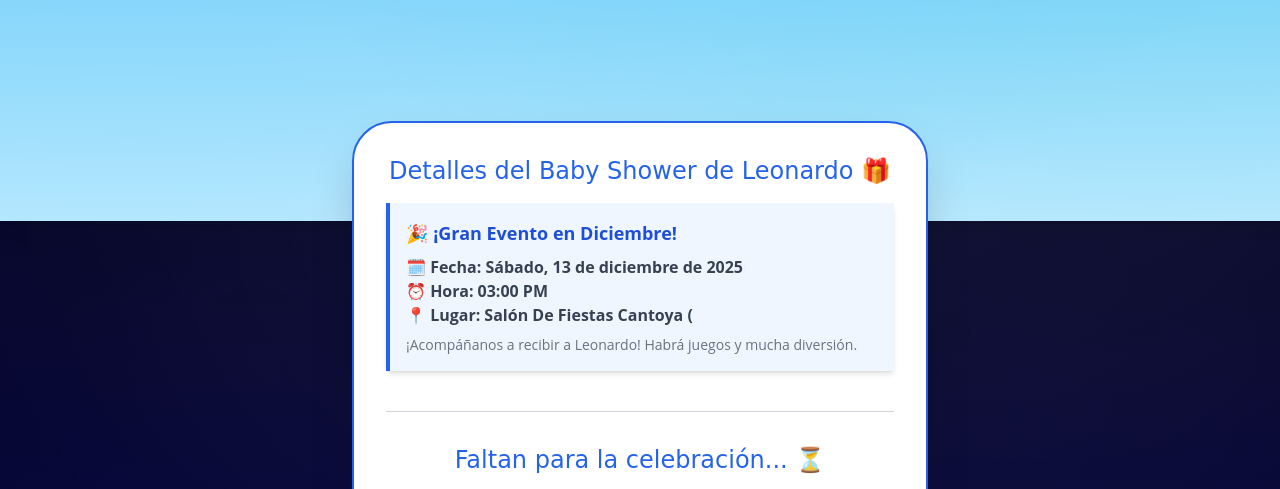
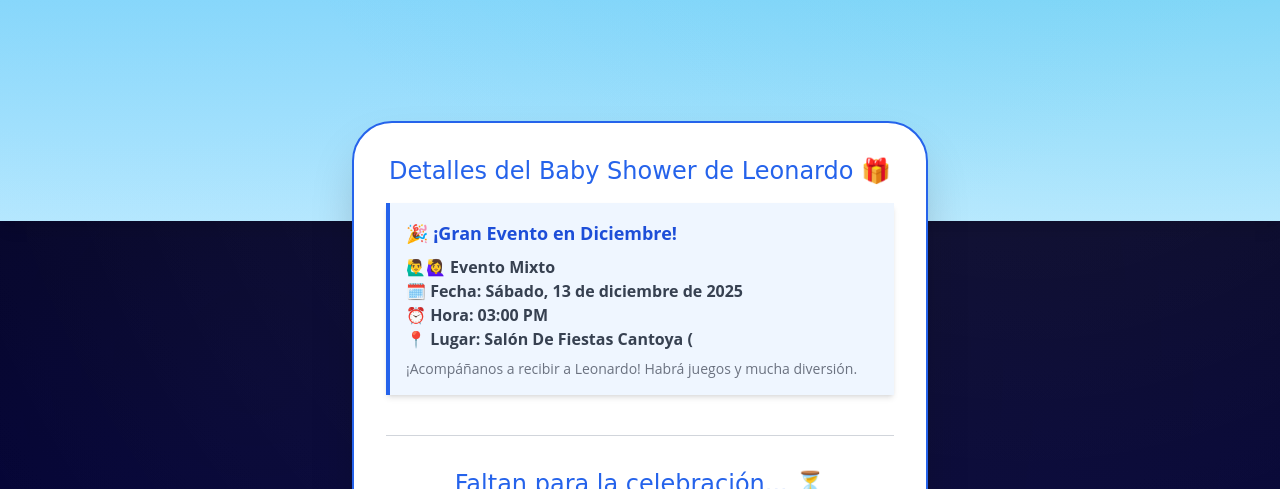
Before and after one commit to agomez-dev/babyshower-leonardo, a plain HTML site: page index.html in a window 1280 px wide. Shown: the part 273-762 px from the top of the page. Drawn offline with nearby package versions, Linux system fonts and the light colour scheme.

Commit message:
actualizar copies

```diff
--- a/index.html
+++ b/index.html
@@ -58,6 +58,7 @@
         <h2 class="font-gato text-2xl text-blue-600 mb-4">Detalles del Baby Shower de Leonardo 🎁</h2>
         <div class="bg-blue-50 border-l-4 border-blue-600 p-4 mb-10 shadow-md transition-opacity duration-1000 delay-2000 opacity-0 text-left" id="details-anim">
             <p class="text-lg font-bold text-blue-700 mb-2">🎉 ¡Gran Evento en Diciembre!</p>
+            <p class="font-bold text-gray-700">🙋‍♂️🙋‍♀️ Evento Mixto</p>
             <p class="font-bold text-gray-700">🗓️ Fecha: Sábado, 13 de diciembre de 2025</p>
             <p class="font-bold text-gray-700">⏰ Hora: 03:00 PM</p>
             <p class="font-bold text-gray-700">📍 Lugar: Salón De Fiestas Cantoya (</p>
```
Also changed, not shown: wishlist.html (+1 -1 lines).
